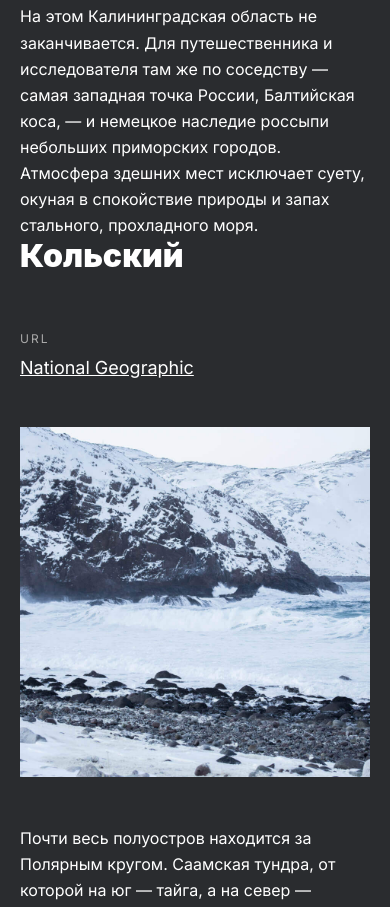
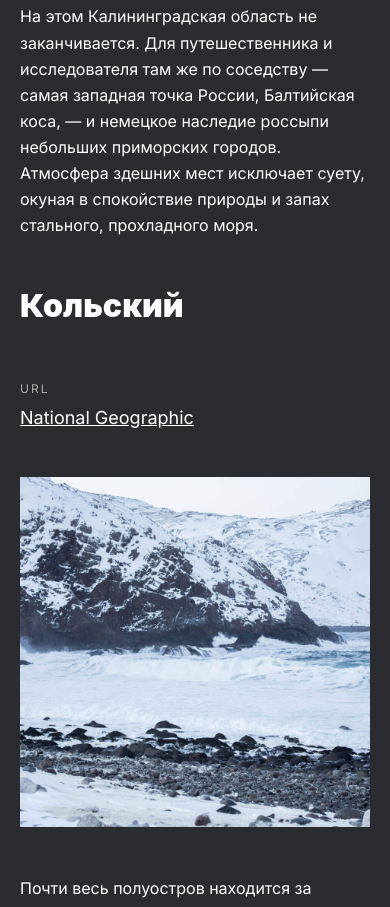
Before and after one commit to user234651/russian-travel, a website: page index.html in a window 390 px wide. Shown: the part 5572-6479 px from the top of the page. Drawn offline with Linux system fonts and the light colour scheme; a web font is replaced by a local one.

Commit message:
fix: fixed margin-bottom in block "place"

```diff
--- a/blocks/place/place.css
+++ b/blocks/place/place.css
@@ -16,7 +16,7 @@
 
 @media screen and (min-width: 360px) and (max-width: 1080px) {
   .place {
-    margin: 0 auto;
+    margin: 0 auto clamp(50px, 7.8125vw, 80px);
     width: calc(100% - var(--pad) * 2);
   }
 }
```
